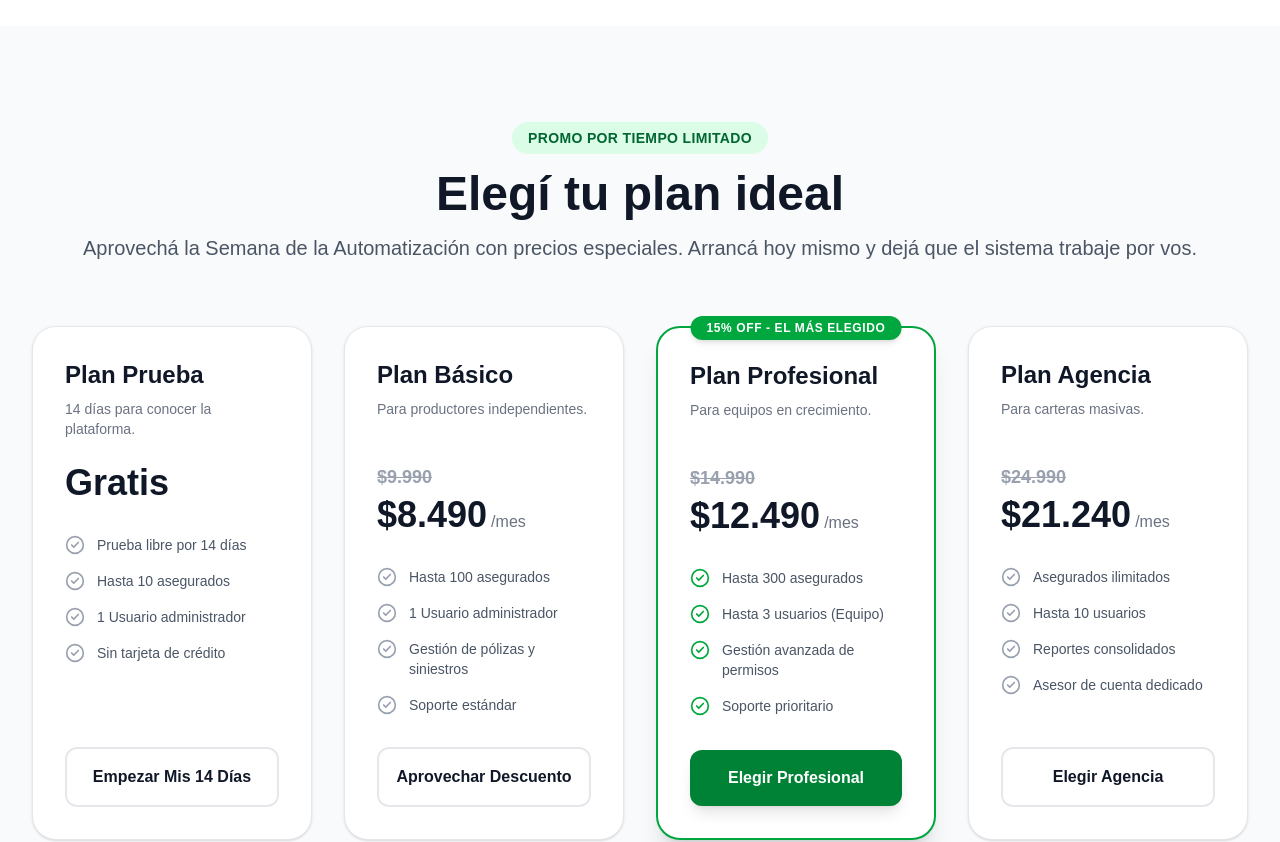
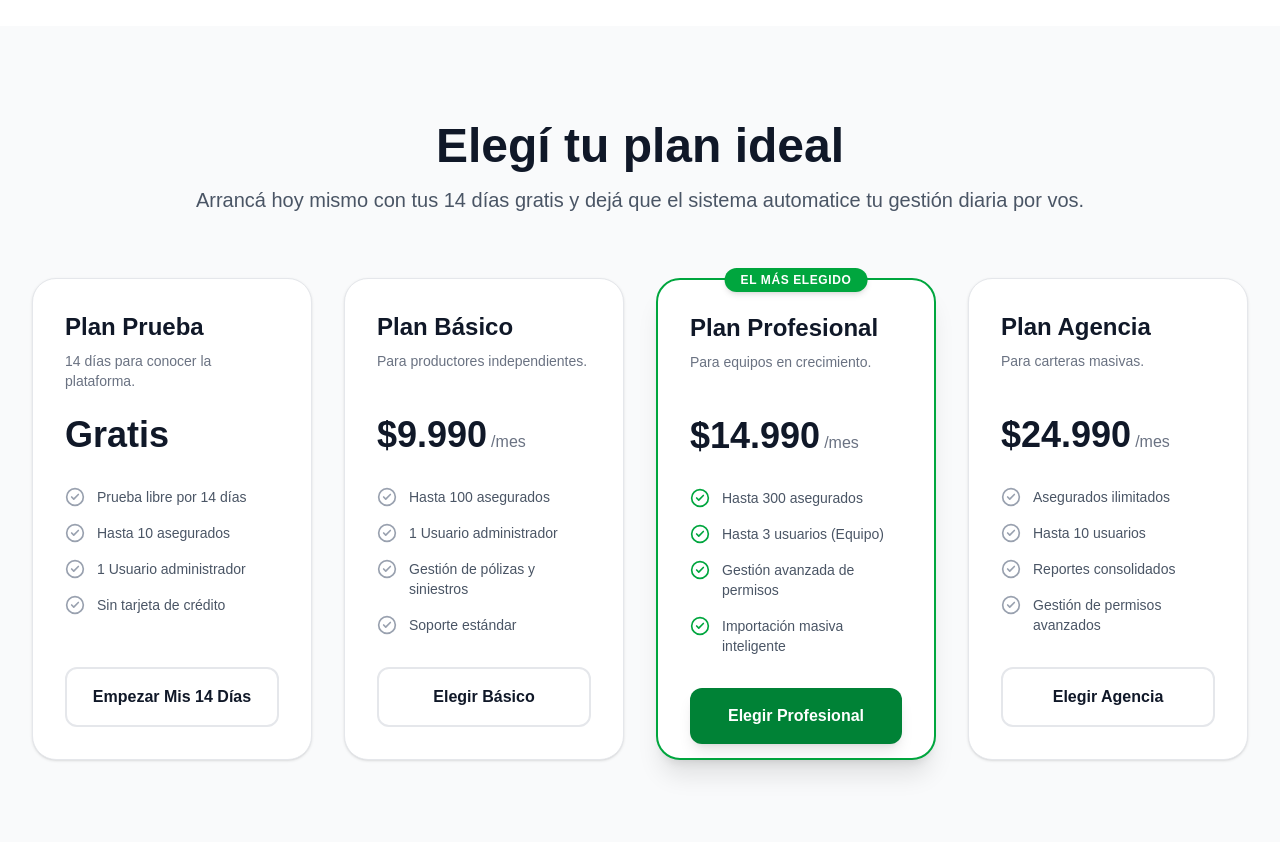
Before and after one commit to EzeZari/asegura-simple, a Next.js app in the folder frontend/: page / in a window 1280 px wide. Shown: the part 4160-5002 px from the top of the page. Built offline with nearby package versions, Linux system fonts and the light colour scheme.

Commit message:
chore(landing): restaurar precios originales en la landing page

```diff
--- a/frontend/components/landing/Pricing.tsx
+++ b/frontend/components/landing/Pricing.tsx
@@ -24,8 +24,8 @@ export default function Pricing() {
     },
     {
       name: "Plan Básico",
-      oldPrice: "$9.990",
-      price: "$8.490",
+      oldPrice: null,
+      price: "$9.990",
       period: "/mes",
       desc: "Para productores independientes.",
       features: [
@@ -34,38 +34,38 @@ export default function Pricing() {
         "Gestión de pólizas y siniestros",
         "Soporte estándar"
       ],
-      cta: "Aprovechar Descuento",
+      cta: "Elegir Básico",
       href: "/registro",
       highlighted: false
     },
     {
       name: "Plan Profesional",
-      oldPrice: "$14.990",
-      price: "$12.490",
+      oldPrice: null,
+      price: "$14.990",
       period: "/mes",
       desc: "Para equipos en crecimiento.",
       features: [
         "Hasta 300 asegurados",
         "Hasta 3 usuarios (Equipo)",
         "Gestión avanzada de permisos",
-        "Soporte prioritario"
+        "Importación masiva inteligente"
       ],
       cta: "Elegir Profesional",
       href: "/registro",
       highlighted: true,
-      badge: "15% OFF - EL MÁS ELEGIDO"
+      badge: "EL MÁS ELEGIDO"
     },
     {
       name: "Plan Agencia",
-      oldPrice: "$24.990",
-      price: "$21.240",
+      oldPrice: null,
+      price: "$24.990",
       period: "/mes",
       desc: "Para carteras masivas.",
       features: [
         "Asegurados ilimitados",
         "Hasta 10 usuarios",
         "Reportes consolidados",
-        "Asesor de cuenta dedicado"
+        "Gestión de permisos avanzados" // 🔥 Actualizado acá también
       ],
       cta: "Elegir Agencia",
       href: "/registro",
@@ -83,14 +83,12 @@ export default function Pricing() {
           transition={{ duration: 0.6 }}
           className="text-center mb-16"
         >
-          <div className="inline-block mb-4 px-4 py-1.5 bg-green-100 text-green-800 font-bold rounded-full text-sm tracking-wide uppercase">
-            Promo por tiempo limitado
-          </div>
+          {/* 🔥 Se eliminó el cartelito de Promo por tiempo limitado */}
           <h2 className="text-4xl md:text-5xl font-extrabold text-gray-900 mb-4">
             Elegí tu plan ideal
           </h2>
           <p className="text-xl text-gray-600">
-            Aprovechá la Semana de la Automatización con precios especiales. Arrancá hoy mismo y dejá que el sistema trabaje por vos.
+            Arrancá hoy mismo con tus 14 días gratis y dejá que el sistema automatice tu gestión diaria por vos.
           </p>
         </motion.div>
 
@@ -120,7 +118,6 @@ export default function Pricing() {
               </div>
 
               <div className="mb-8">
-                {/* Lógica para mostrar precio tachado */}
                 {plan.oldPrice && (
                   <div className="text-lg font-semibold text-gray-400 line-through mb-1">
                     {plan.oldPrice}
```
